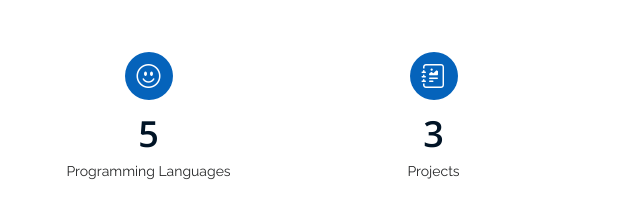
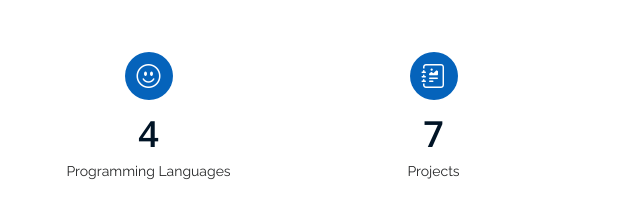
Before and after one commit to Chandpreet88/Chandpreet88.github.io, a plain HTML site: page index.html in a window 1280 px wide. Shown: the part 1405-1620 px from the top of the page, 114-754 px from the left. Drawn offline with nearby package versions, Linux system fonts and the light colour scheme.

Commit message:
Update index.html

```diff
--- a/index.html
+++ b/index.html
@@ -217,7 +217,7 @@
           <div class="col-lg-3 col-md-6">
             <div class="count-box">
               <i class="bi bi-emoji-smile"></i>
-              <span data-purecounter-start="0" data-purecounter-end="5" data-purecounter-duration="1" class="purecounter"></span>
+              <span data-purecounter-start="0" data-purecounter-end="4" data-purecounter-duration="1" class="purecounter"></span>
               <p>Programming Languages</p>
             </div>
           </div>
@@ -225,7 +225,7 @@
           <div class="col-lg-3 col-md-6 mt-5 mt-md-0">
             <div class="count-box">
               <i class="bi bi-journal-richtext"></i>
-              <span data-purecounter-start="0" data-purecounter-end="3" data-purecounter-duration="1" class="purecounter"></span>
+              <span data-purecounter-start="0" data-purecounter-end="7" data-purecounter-duration="1" class="purecounter"></span>
               <p>Projects</p>
             </div>
           </div>
```
